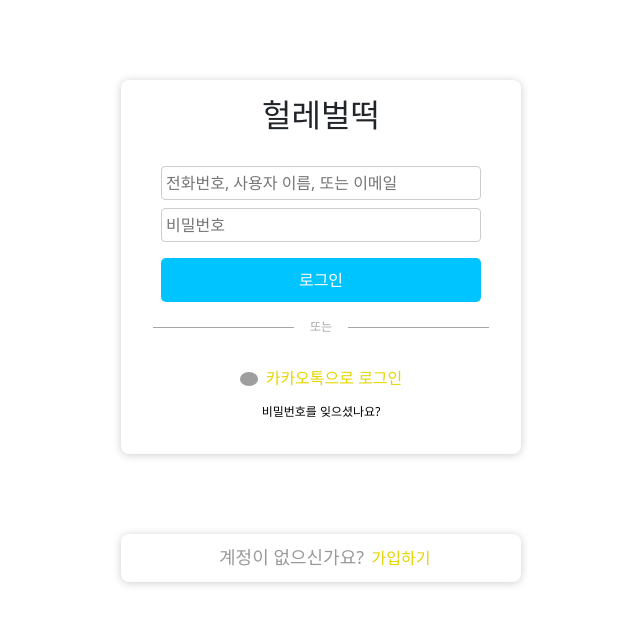
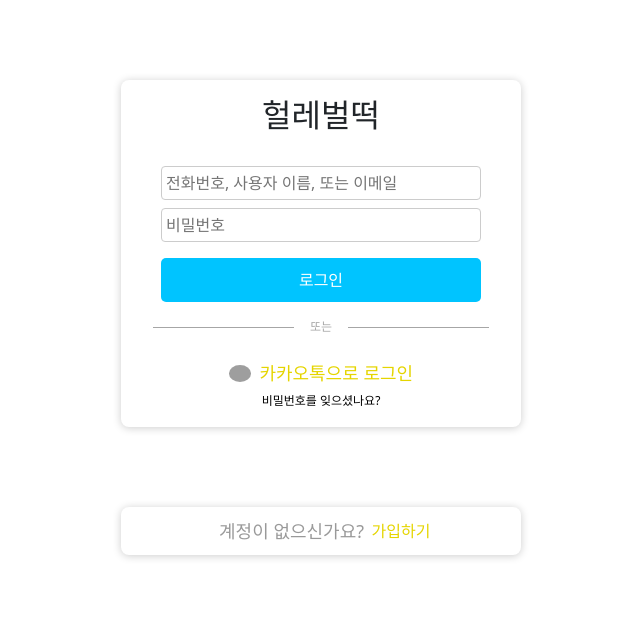
Before and after one commit to helljh/hamahama, a React (Create React App) app: page / in a window 1280 px wide. Shown: the top 624 px of the page, without its empty margins (319-959 px from the left). Built offline with nearby package versions, Linux system fonts and the light colour scheme; grey boxes are pictures that could not be loaded.

Commit message:
login screen update

```diff
--- a/src/Screen/Login.js
+++ b/src/Screen/Login.js
@@ -27,16 +27,12 @@
                     <button className={classes.button}>로그인</button>
                 </form>
                 <div className={classes.hr}>또는</div>
-                <button className={classes.kakaoButton}>
-                    <span className={classes.span}>
-                        <img className={classes.img} src='img/kakao.png' alt='kakao'></img>
-                        <h6>카카오톡으로 로그인</h6>
-                    </span>
-                </button>
-                <div>
-                    <button className={classes.kakaoButton}>
-                        <p>비밀번호를 잊으셨나요?</p>
-                    </button>
+                <div className={classes.kakaoButton}>
+                    <img className={classes.img} src='img/kakao.png' alt='kakao'></img>
+                    <a href="#">카카오톡으로 로그인</a>
+                </div>
+                <div className={classes.forgotPwd}>
+                    <a href="#">비밀번호를 잊으셨나요?</a>
                 </div>
             </section>
 
--- a/src/css/Login.module.css
+++ b/src/css/Login.module.css
@@ -63,18 +63,23 @@
     margin-bottom: 0.5rem;
 }
 
-.span {
-    display: flex;
-    align-items: center;
-}
-
-.span h6{
-    padding-top:0.5em;
-    color: #E5D500;
-}
-
 .kakaoButton {
     border: none;
     background-color: white;
+    font-size: 15px;
+    display:flex;
+    justify-content:center;
+    align-items:center;
+}
+
+.kakaoButton a{
+    text-decoration-line: none;
+    color: #E5D500;
+    font-size:18px;
+}
+
+.forgotPwd a{
+    text-decoration-line: none;
+    color: black;
     font-size: 12px;
 }
```
